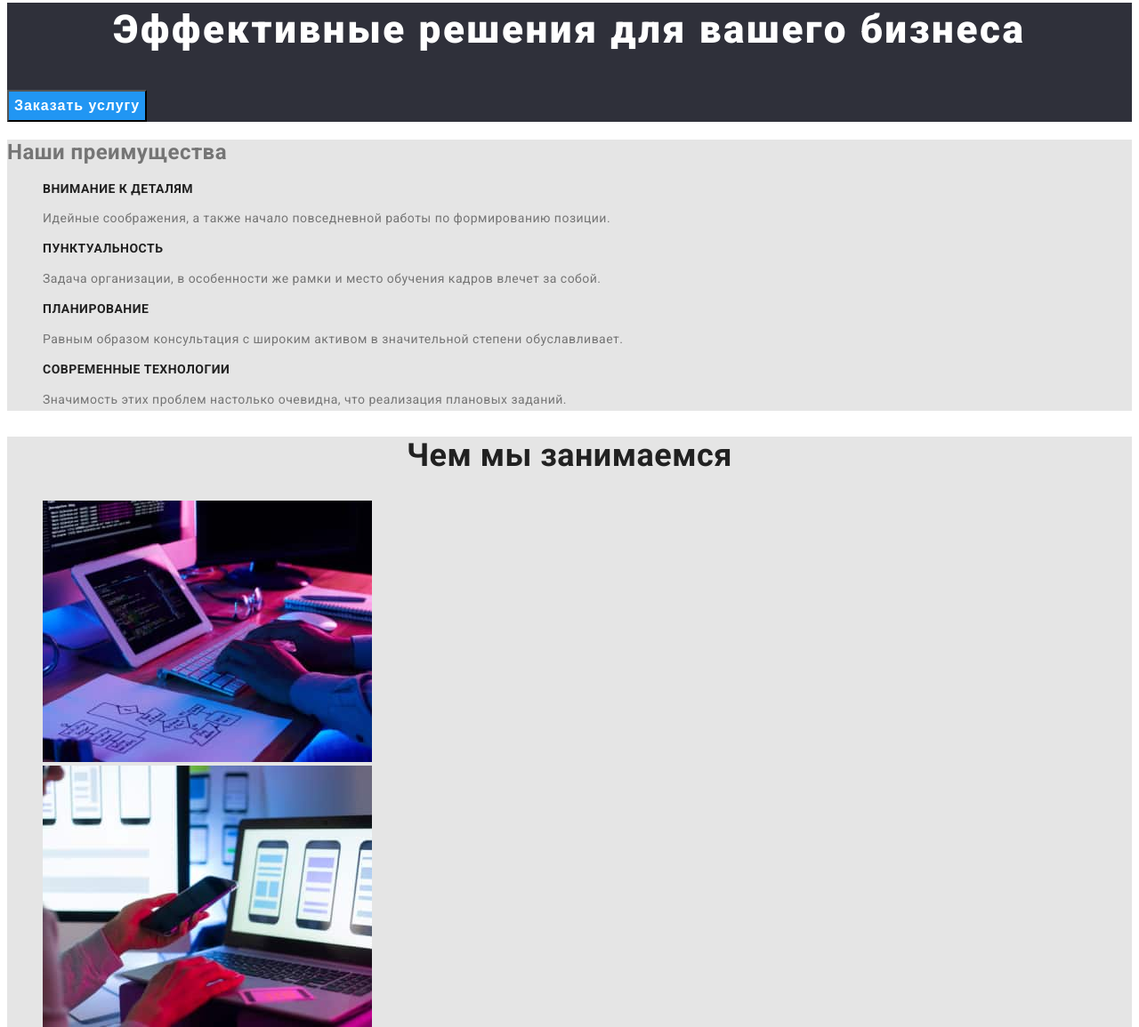
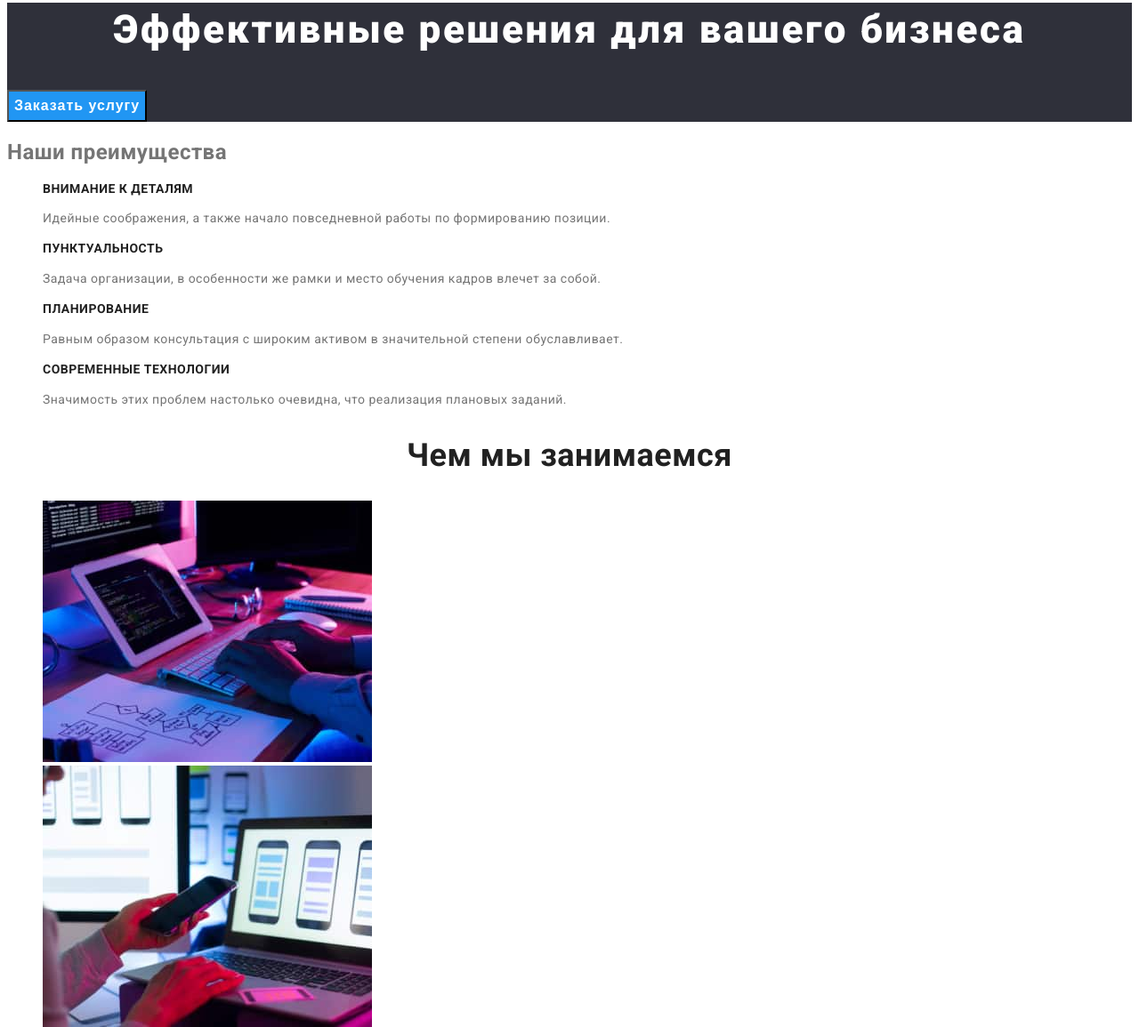
Before and after one commit to Linacolor/goit-markup-hw-02, a plain HTML site: page index.html in a window 1280 px wide. Shown: the part 200-1355 px from the top of the page at 89% size. Drawn offline with Linux system fonts and the light colour scheme.

Commit message:
Удаляет цвет фона

```diff
--- a/css/styles.css
+++ b/css/styles.css
@@ -3,7 +3,6 @@
     --title-text-color:#212121;
     --white-text-color:#FFFFFF;
     --accent-color:#2196F3;
-    --main-background-color:#E5E5E5;
     --secondary-background-color:#F5F4FA;
     --header-background-color:#FFFFFF;
 
@@ -112,7 +111,7 @@ color: #000000;
 /* секция наши преимущества */
 
 .advantages {
-    background-color: var(--main-background-color);
+
 }
 /* .advantages-list {
 
@@ -131,7 +130,7 @@ color: #000000;
 
 /* секция чем мы занимаемся */
 .work {
-    background-color: var(--main-background-color);
+
 }
 .work-list {
     list-style-type: none;
```
